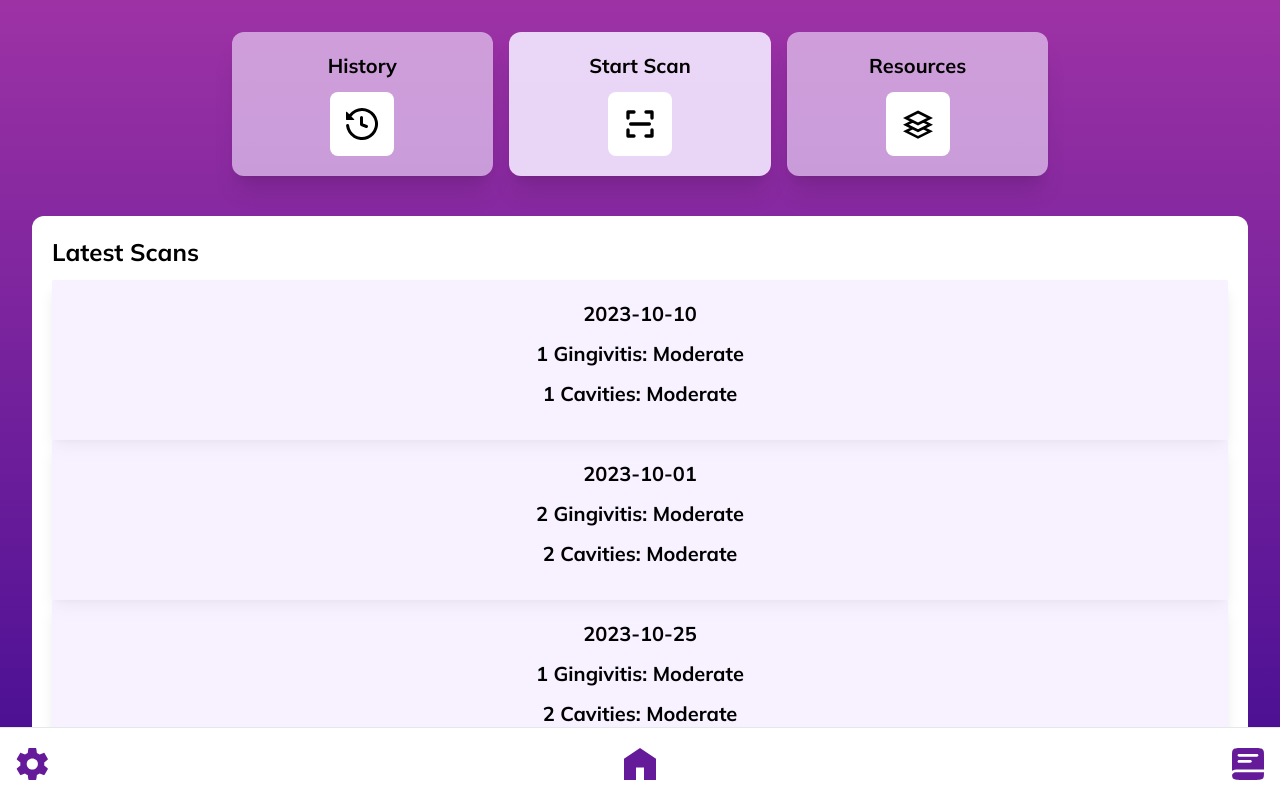
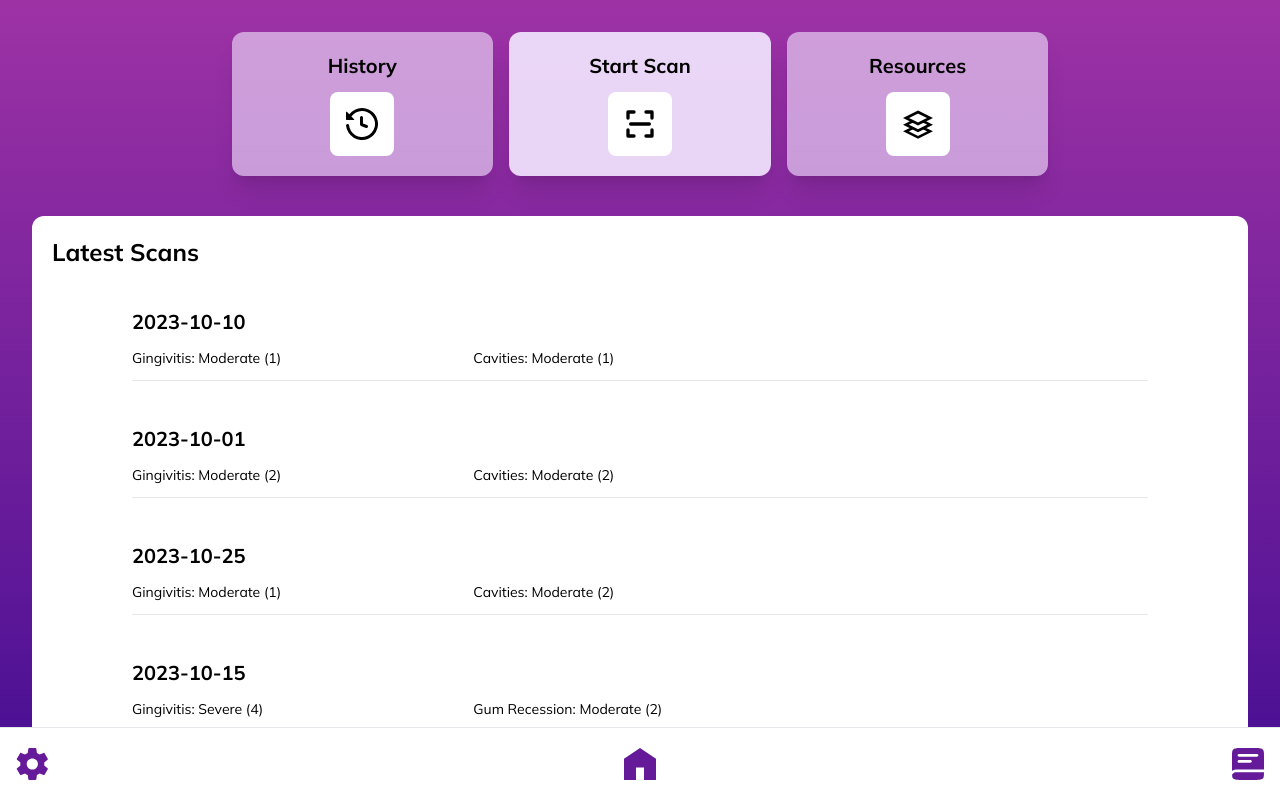
Before and after one commit to WhiteStoneDental/whitestone_IDSP, a Next.js app: page /home in a window 1280 px wide. Shown: the top 798 px of the page. Built offline with nearby package versions, Linux system fonts and the light colour scheme.

Commit message:
things aligned

```diff
--- a/src/app/home/page.tsx
+++ b/src/app/home/page.tsx
@@ -42,7 +42,6 @@ export default function HomePage() {
   console.log(history);
 
   return (
-
     <div
       className="flex flex-col items-center p-8  h-full relative overflow-y-auto"
       style={{
@@ -52,35 +51,28 @@ export default function HomePage() {
     >
       {/* <LoginButton/> */}
 
-      <div className="grid grid-cols-1 md:grid-cols-2 lg:grid-cols-3 gap-4">
+      <div className="grid grid-cols-1  lg:grid-cols-3 gap-4">
         <div className="bg-purple-100 bg-opacity-60 pl-20 pr-20 p-5 rounded-xl text-center shadow-xl dark:bg-[var(--box-color)]">
           <h3 className="text-black font-bold text-xl mb-3 dark:text-white cursor-pointer">
             History
-
-
           </h3>
           <div className="mx-auto flex items-center justify-center">
             <PastScan />
           </div>
         </div>
 
-
         <div className="bg-purple-100 bg-opacity-90 pl-20 pr-20 p-5 rounded-xl text-center shadow-xl dark:bg-[var(--box-color)]">
-          <h3 className="text-black font-bold text-xl mb-3 dark:white-black cursor-pointer">
+          <h3 className="text-black font-bold text-xl mb-3 dark:text-white cursor-pointer">
             Start Scan
-
-
           </h3>
           <div className="mx-auto flex items-center justify-center">
             <StartScanButton />
           </div>
         </div>
 
-
         <div className="bg-purple-100 bg-opacity-60 pl-20 pr-20 p-5 rounded-xl text-center shadow-xl dark:bg-[var(--box-color)]">
           <h3 className="text-black font-bold text-xl mb-3 dark:text-white cursor-pointer">
             Resources
-
           </h3>
           <div className="mx-auto flex items-center justify-center">
             <ResourceButton />
@@ -94,38 +86,41 @@ export default function HomePage() {
         className="bg-white p-5 rounded-xl h-screen w-full overflow-hidden mt-10 mb-5 dark:bg-[var(--mainphrase-bg)]"
         id="latest-scans"
       >
-        <h3 className="text-black font-bold text-2xl mb-3 dark:text-white">
+        <h3 className="text-black font-bold text-2xl mb-5 dark:text-white">
           Latest Scans
         </h3>
         <div id="latest-scans-content">
           {history.oralScans.slice(0, 4).map((scan) => (
-            <div key={scan.id} className="gap-4 ">
-              <div className="bg-purple-100 bg-opacity-60  pl-20 pr-20 p-5 rounded-sm text-center shadow-lg">
-                <h3 className="text-black font-bold text-xl mb-3 dark:text-white">
+            <div key={scan.id} className="gap-4 mt-1">
+              <div className="  pl-20 pr-20 p-5 ">
+                <h3 className="text-black font-bold text-xl  dark:text-white mb-3">
                   {scan.date}
                 </h3>
                 {scan.diseaseAnalysis && (
                   <>
+                    <div className="grid grid-cols-1 md:grid-cols-2 lg:grid-cols-3 gap-2">
                       {scan.diseaseAnalysis.gingivitis && (
-                      <h3 className="text-black font-bold text-xl mb-3 dark:text-white ">
-                        {scan.diseaseAnalysis.gingivitis.count} Gingivitis:{" "}
-                        {scan.diseaseAnalysis.gingivitis.level}
+                        <h3 className="text-black  text-sm  dark:text-white ">
+                          Gingivitis: {scan.diseaseAnalysis.gingivitis.level} (
+                          {scan.diseaseAnalysis.gingivitis.count})
                         </h3>
                       )}
                       {scan.diseaseAnalysis.cavities && (
-                      <h3 className="text-black font-bold text-xl mb-3 dark:text-white ">
-                        {scan.diseaseAnalysis.cavities.count} Cavities:{" "}
-                        {scan.diseaseAnalysis.cavities.level}
+                        <h3 className="text-black text-sm  dark:text-white ">
+                          Cavities: {scan.diseaseAnalysis.cavities.level} (
+                          {scan.diseaseAnalysis.cavities.count})
                         </h3>
                       )}
                       {scan.diseaseAnalysis.gumRecession && (
-                      <h3 className="text-black font-bold text-xl mb-3 dark:text-white cursor-pointer">
-                        {scan.diseaseAnalysis.gumRecession.count} Gum Recession:{" "}
-                        {scan.diseaseAnalysis.gumRecession.level}
+                        <h3 className="text-black text-sm  dark:text-white">
+                          Gum Recession:{" "}
+                          {scan.diseaseAnalysis.gumRecession.level} (
+                          {scan.diseaseAnalysis.gumRecession.count})
                         </h3>
                       )}
+                    </div>
+                      <hr className="mt-3" />
                   </>
-
                 )}
               </div>
             </div>
```
Lines whose indentation alone changed are shown as unchanged.
